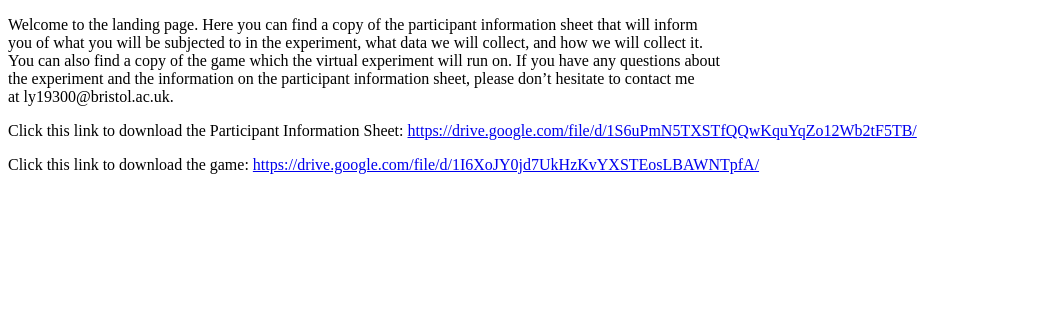
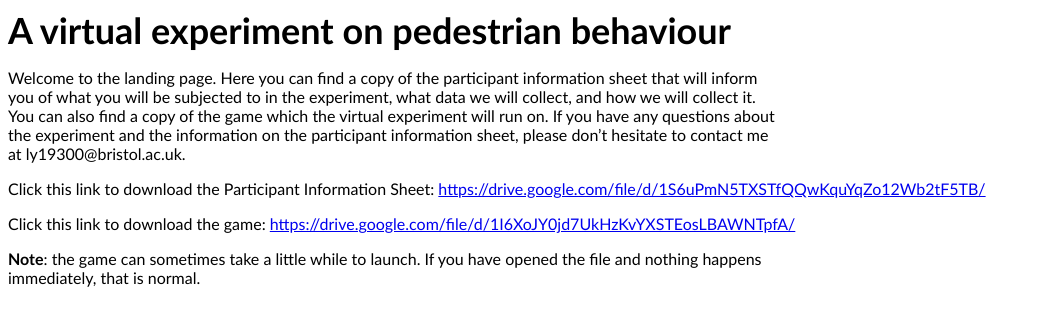
Before and after one commit to chriswilson4895/chriswilson4895.github.io, a plain HTML site: page index.html in a window 1280 px wide. Shown: the whole page, without its empty margins (0-1040 px from the left). Drawn offline with Linux system fonts and the light colour scheme.

Commit message:
Add files via upload

```diff
--- a/index.html
+++ b/index.html
@@ -3,7 +3,22 @@
 <head>
   <title>Download Files</title>
 </head>
+<style>
+  /* Define the font for the entire page */
+  body {
+    font-family: Calibri, sans-serif;
+  }
+
+  /* Style for the big font heading */
+  .big-heading {
+    font-size: 36px; /* Adjust the size as needed */
+    font-weight: bold;
+  }
+</style>
 <body>
+  <h class="big-heading">
+  A virtual experiment on pedestrian behaviour
+  </h>
   <p>
     Welcome to the landing page. Here you can find a copy of the participant information sheet that will inform <br>
     you of what you will be subjected to in the experiment, what data we will collect, and how we will collect it. <br>
@@ -16,6 +31,10 @@
   </p>
   <p>
     Click this link to download the game: <a href="https://drive.google.com/file/d/1I6XoJY0jd7UkHzKvYXSTEosLBAWNTpfA/">https://drive.google.com/file/d/1I6XoJY0jd7UkHzKvYXSTEosLBAWNTpfA/</a>
+  </p>
+  <p>
+    <b>Note</b>: the game can sometimes take a little while to launch. If you have opened the file and nothing happens <br>
+    immediately, that is normal.
   </p>
 
   <script>
```
